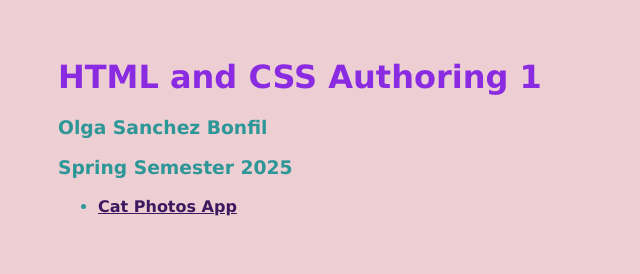
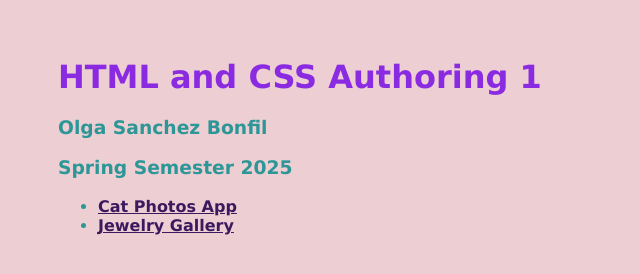
Before and after one commit to OlgaSB651/mctc-html2, a plain HTML site: page index.html in a window 1280 px wide. Shown: the whole page, without its empty margins (0-640 px from the left). Drawn offline with Linux system fonts and the light colour scheme.

Commit message:
added gallery link

```diff
--- a/index.html
+++ b/index.html
@@ -36,6 +36,7 @@
 
     <ul>
        <li><a href="Cat-photos/index.html">Cat Photos App</a></li>
+       <li><a href="gallery/index.html">Jewelry Gallery</a></li>
     </ul>
 
  </body>
```
